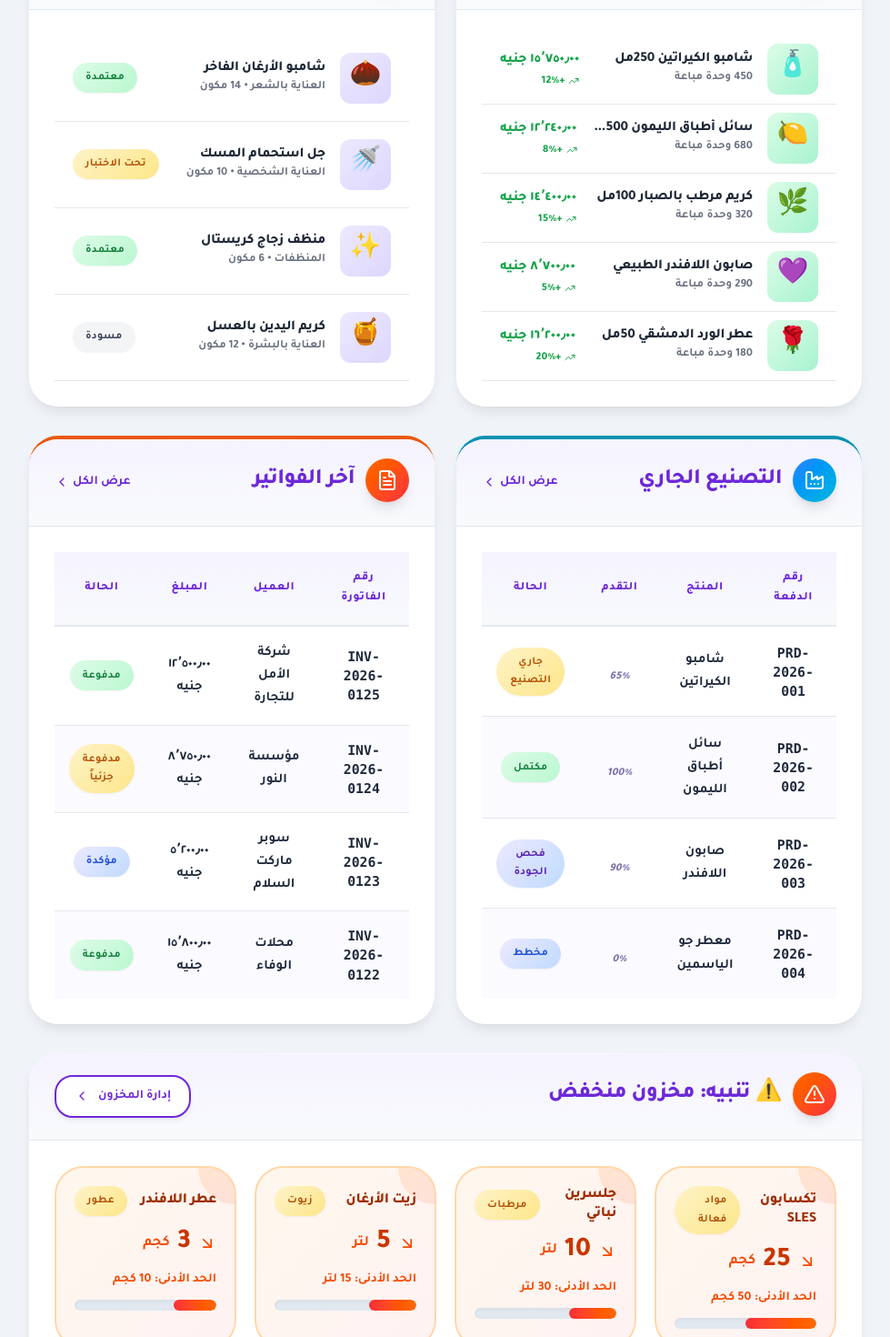
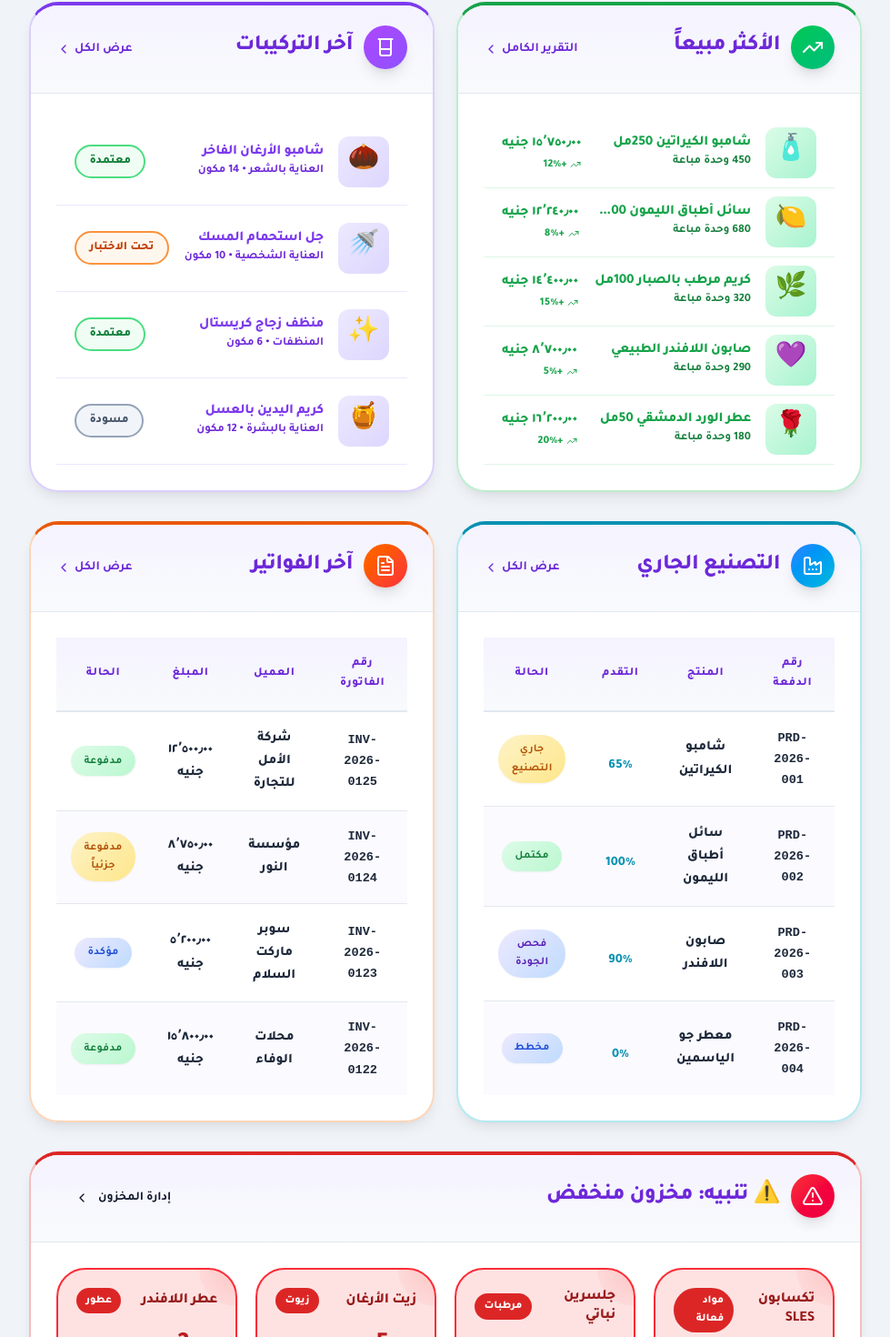
Before and after one commit to fantazia1110-design/BRAVO-new-sestym-, a Next.js app: page / in a window 1280 px wide. Shown: the part 1279-2749 px from the top of the page at 91% size, without its empty margins (0-979 px from the left). Built offline with nearby package versions, Linux system fonts and the light colour scheme.

Commit message:
fix: restore all dashboard section styles + fix double >> in JSX
Co-authored-by: arena-agent <297053741+arena-agent@users.noreply.github.com>

```diff
--- a/src/app/page.tsx
+++ b/src/app/page.tsx
@@ -94,7 +94,7 @@ const quickActions = [
   { label: 'إضافة مادة خام', href: '/raw-materials/new', icon: <FlaskConical size={24} />, color: '#4338ca', colorLight: '#6366f1' },
   { label: 'تركيبة جديدة', href: '/formula-lab', icon: <Beaker size={24} />, color: '#7c3aed', colorLight: '#a78bfa' },
   { label: 'بدء تصنيع', href: '/production/new', icon: <Factory size={24} />, color: '#0891b2', colorLight: '#22d3ee' },
-  { label: 'فاتورة جديدة', href: '/invoices/new', icon: <FileText size={24} />, color: '#be123c', colorLight: '#f43f5e' },
+  { label: 'فاتورة جديدة', href: '/invoices/new', icon: <FileText size={24} />, color: '#ea580c', colorLight: '#f97316' },
 ];
 
 function hexToRgb(hex: string): [number, number, number] {
@@ -185,7 +185,7 @@ export default function DashboardPage() {
       </div>
 
       {/* الإحصائيات */}
-      <div style={{ display: 'grid', gridTemplateColumns: 'repeat(8, minmax(0, 1fr))', gap: '0.5rem' }}>
+      <div style={{ display: 'grid', gridTemplateColumns: 'repeat(8, minmax(0, 1fr))', gap: '0.5rem', padding: '1.25rem', borderRadius: '1.2rem', border: '2px solid #e2e8f0', background: 'rgba(255,255,255,0.7)' }}>
         <StatCard
           title="المواد الخام"
           value={formatNumber(stats.rawMaterials, 0)}
@@ -259,7 +259,7 @@ export default function DashboardPage() {
       </div>
 
       {/* أقسام المنتجات */}
-      <div className="animate-slide-up" style={{ animationDelay: '0.3s', animationFillMode: 'both' }}>
+      <div className="animate-slide-up" style={{ animationDelay: '0.3s', animationFillMode: 'both', padding: '1.25rem', borderRadius: '1.2rem', border: '2px solid #e2e8f0', background: 'rgba(255,255,255,0.7)' }}>
         <div className="flex items-center justify-between mb-5">
           <h2 className="text-2xl font-extrabold flex items-center gap-3">
             <span className="w-12 h-12 rounded-xl bg-gradient-to-br from-blue-500 to-purple-500 flex items-center justify-center text-white shadow-lg">
@@ -287,7 +287,7 @@ export default function DashboardPage() {
       </div>
 
       {/* الإجراءات السريعة */}
-      <div className="card animate-slide-up" style={{ animationDelay: '0.5s', animationFillMode: 'both', border: 'none' }}>
+      <div className="card animate-slide-up" style={{ animationDelay: '0.5s', animationFillMode: 'both', border: '2px solid #e2e8f0', background: 'rgba(255,255,255,0.7)' }}>
         <div className="card-header">
           <h2 className="text-2xl font-extrabold flex items-center gap-3">
             <span className="w-12 h-12 rounded-xl bg-gradient-to-br from-amber-500 to-orange-500 flex items-center justify-center text-white shadow-lg animate-pulse">
@@ -308,15 +308,15 @@ export default function DashboardPage() {
       {/* المنتجات الأكثر مبيعاً والتركيبات */}
       <div className="two-col-layout">
         {/* المنتجات الأكثر مبيعاً */}
-        <div className="card list-card animate-slide-up" style={{ animationDelay: '0.7s', animationFillMode: 'both', border: 'none', borderTop: '4px solid #16a34a' }}>
+        <div className="card list-card animate-slide-up section-color-green" style={{ animationDelay: '0.7s', animationFillMode: 'both', border: '2px solid rgba(34,197,94,0.3)', borderTop: '4px solid #16a34a' }}>
           <div className="card-header flex items-center justify-between" style={{ background: 'linear-gradient(to bottom, rgba(34,197,94,0.08), rgba(248,250,252,0.9))' }}>
-            <h2 className="text-2xl font-extrabold flex items-center gap-3">
+            <h2 className="text-2xl font-extrabold flex items-center gap-3 section-color-green">
               <span className="w-12 h-12 rounded-xl bg-gradient-to-br from-green-500 to-emerald-500 flex items-center justify-center text-white shadow-lg">
                 <TrendingUp size={24} />
               </span>
               الأكثر مبيعاً
             </h2>
-            <Link href="/reports" className="text-sm text-[var(--primary)] font-bold hover:underline flex items-center gap-1">
+            <Link href="/reports" style={{ color: '#16a34a' }} className="text-sm font-bold hover:underline flex items-center gap-1">
               التقرير الكامل
               <ChevronLeft size={16} />
             </Link>
@@ -325,15 +325,15 @@ export default function DashboardPage() {
             {topProducts.map((product, index) => (
               <div
                 key={index}
-                style={{ display: 'flex', alignItems: 'center', gap: '1rem', padding: '1rem 1.25rem', borderBottom: '1px solid #e5e7eb', cursor: 'pointer', transition: 'all 0.2s' }}
-                className="group last:border-0 hover:bg-green-50 hover:translate-x-1"
+                style={{ display: 'flex', alignItems: 'center', gap: '1rem', padding: '1rem 1.25rem', borderBottom: '1px solid rgba(34,197,94,0.15)', cursor: 'pointer', transition: 'all 0.25s ease' }}
+                className="group last:border-0 hover-list-green"
               >
                 <div style={{ width: '3.5rem', height: '3.5rem', borderRadius: '0.75rem', background: 'linear-gradient(135deg, #dcfce7, #a7f3d0)', display: 'flex', alignItems: 'center', justifyContent: 'center', fontSize: '1.75rem', flexShrink: 0, transition: 'transform 0.3s' }} className="group-hover:scale-110 group-hover:rotate-6">
                   {product.emoji}
                 </div>
                 <div style={{ flex: 1, minWidth: 0 }}>
-                  <h4 style={{ fontWeight: 800, fontSize: '0.95rem', color: '#1f2937', margin: 0 }} className="group-hover:text-green-700 truncate">{product.name}</h4>
-                  <p style={{ fontWeight: 700, fontSize: '0.8rem', color: '#6b7280', margin: 0 }}>{product.sales} وحدة مباعة</p>
+                  <h4 style={{ fontWeight: 800, fontSize: '0.95rem', color: '#16a34a', margin: 0 }} className="truncate">{product.name}</h4>
+                  <p style={{ fontWeight: 700, fontSize: '0.8rem', color: '#15803d', margin: 0 }}>{product.sales} وحدة مباعة</p>
                 </div>
                 <div style={{ textAlign: 'left', flexShrink: 0 }}>
                   <p style={{ fontWeight: 800, fontSize: '0.95rem', color: '#16a34a', margin: 0 }}>{formatCurrency(product.revenue)}</p>
@@ -348,15 +348,15 @@ export default function DashboardPage() {
         </div>
 
         {/* آخر التركيبات */}
-        <div className="card list-card animate-slide-up" style={{ animationDelay: '0.8s', animationFillMode: 'both', border: 'none', borderTop: '4px solid #7c3aed' }}>
+        <div className="card list-card animate-slide-up section-color-purple" style={{ animationDelay: '0.8s', animationFillMode: 'both', border: '2px solid rgba(139,92,246,0.3)', borderTop: '4px solid #7c3aed' }}>
           <div className="card-header flex items-center justify-between" style={{ background: 'linear-gradient(to bottom, rgba(139,92,246,0.08), rgba(248,250,252,0.9))' }}>
-            <h2 className="text-2xl font-extrabold flex items-center gap-3">
+            <h2 className="text-2xl font-extrabold flex items-center gap-3 section-color-purple">
               <span className="w-12 h-12 rounded-xl bg-gradient-to-br from-purple-500 to-violet-500 flex items-center justify-center text-white shadow-lg">
                 <Beaker size={24} />
               </span>
               آخر التركيبات
             </h2>
-            <Link href="/formulas" className="text-sm text-[var(--primary)] font-bold hover:underline flex items-center gap-1">
+            <Link href="/formulas" style={{ color: '#7c3aed' }} className="text-sm font-bold hover:underline flex items-center gap-1">
               عرض الكل
               <ChevronLeft size={16} />
             </Link>
@@ -365,20 +365,20 @@ export default function DashboardPage() {
             {recentFormulas.map((formula, index) => (
               <div
                 key={index}
-                style={{ display: 'flex', alignItems: 'center', gap: '1rem', padding: '1rem 1.25rem', borderBottom: '1px solid #e5e7eb', cursor: 'pointer', transition: 'background 0.2s' }}
-                className="group last:border-0 hover:bg-purple-50 hover:translate-x-1"
+                style={{ display: 'flex', alignItems: 'center', gap: '1rem', padding: '1rem 1.25rem', borderBottom: '1px solid rgba(139,92,246,0.15)', cursor: 'pointer', transition: 'all 0.25s ease' }}
+                className="group last:border-0 hover-list-purple"
               >
                 <div style={{ width: '3.5rem', height: '3.5rem', borderRadius: '0.75rem', background: 'linear-gradient(135deg, #ede9fe, #ddd6fe)', display: 'flex', alignItems: 'center', justifyContent: 'center', fontSize: '1.75rem', flexShrink: 0, transition: 'transform 0.3s' }} className="group-hover:scale-110 group-hover:rotate-6">
                   {formula.emoji}
                 </div>
                 <div style={{ flex: 1, minWidth: 0 }}>
-                  <h4 style={{ fontWeight: 800, fontSize: '0.95rem', color: '#1f2937', margin: 0 }} className="group-hover:text-purple-700 truncate">{formula.name}</h4>
-                  <p style={{ fontWeight: 700, fontSize: '0.8rem', color: '#6b7280', margin: 0 }}>{formula.category} • {formula.ingredients} مكون</p>
+                  <h4 style={{ fontWeight: 800, fontSize: '0.95rem', color: '#7c3aed', margin: 0 }} className="truncate">{formula.name}</h4>
+                  <p style={{ fontWeight: 700, fontSize: '0.8rem', color: '#6d28d9', margin: 0 }}>{formula.category} • {formula.ingredients} مكون</p>
                 </div>
                 <div style={{ flexShrink: 0 }}>
-                  {formula.status === 'approved' && <Badge variant="success">معتمدة</Badge>}
-                  {formula.status === 'testing' && <Badge variant="warning">تحت الاختبار</Badge>}
-                  {formula.status === 'draft' && <Badge variant="default">مسودة</Badge>}
+                  {formula.status === 'approved' && <span style={{ fontWeight: 900, fontSize: '0.82rem', padding: '0.35rem 0.9rem', borderRadius: '9999px', display: 'inline-flex', alignItems: 'center', background: '#f0fdf4', color: '#15803d', border: '2px solid #4ade80' }}>معتمدة</span>}
+                  {formula.status === 'testing' && <span style={{ fontWeight: 900, fontSize: '0.82rem', padding: '0.35rem 0.9rem', borderRadius: '9999px', display: 'inline-flex', alignItems: 'center', background: '#fff7ed', color: '#c2410c', border: '2px solid #fb923c' }}>تحت الاختبار</span>}
+                  {formula.status === 'draft' && <span style={{ fontWeight: 900, fontSize: '0.82rem', padding: '0.35rem 0.9rem', borderRadius: '9999px', display: 'inline-flex', alignItems: 'center', background: '#f1f5f9', color: '#475569', border: '2px solid #94a3b8' }}>مسودة</span>}
                 </div>
               </div>
             ))}
@@ -389,15 +389,15 @@ export default function DashboardPage() {
       {/* التصنيع والفواتير */}
       <div className="two-col-layout">
         {/* آخر عمليات التصنيع */}
-        <div className="card list-card animate-slide-up" style={{ animationDelay: '0.9s', animationFillMode: 'both', border: 'none', borderTop: '4px solid #0891b2' }}>
+        <div className="card list-card animate-slide-up section-color-cyan" style={{ animationDelay: '0.9s', animationFillMode: 'both', border: '2px solid rgba(6,182,212,0.3)', borderTop: '4px solid #0891b2' }}>
           <div className="card-header flex items-center justify-between" style={{ background: 'linear-gradient(to bottom, rgba(6,182,212,0.08), rgba(248,250,252,0.9))' }}>
-            <h2 className="text-2xl font-extrabold flex items-center gap-3">
+            <h2 className="text-2xl font-extrabold flex items-center gap-3 section-color-cyan">
               <span className="w-12 h-12 rounded-xl bg-gradient-to-br from-blue-500 to-cyan-500 flex items-center justify-center text-white shadow-lg">
                 <Factory size={24} />
               </span>
               التصنيع الجاري
             </h2>
-            <Link href="/production" className="text-sm text-[var(--primary)] font-bold hover:underline flex items-center gap-1">
+            <Link href="/production" style={{ color: '#0891b2' }} className="text-sm font-bold hover:underline flex items-center gap-1">
               عرض الكل
               <ChevronLeft size={16} />
             </Link>
@@ -406,26 +406,26 @@ export default function DashboardPage() {
             <table className="table">
               <thead>
                 <tr>
-                  <th className="font-extrabold">رقم الدفعة</th>
-                  <th className="font-extrabold">المنتج</th>
-                  <th className="font-extrabold">التقدم</th>
-                  <th className="font-extrabold">الحالة</th>
+                  <th className="font-extrabold" style={{ color: '#0891b2' }}>رقم الدفعة</th>
+                  <th className="font-extrabold" style={{ color: '#0891b2' }}>المنتج</th>
+                  <th className="font-extrabold" style={{ color: '#0891b2' }}>التقدم</th>
+                  <th className="font-extrabold" style={{ color: '#0891b2' }}>الحالة</th>
                 </tr>
               </thead>
               <tbody>
                 {recentProduction.map((batch, index) => (
-                  <tr key={index} className="group">
-                    <td className="font-mono font-extrabold text-sm text-[var(--primary)]">{batch.batchNumber}</td>
-                    <td className="font-extrabold">{batch.product}</td>
+                  <tr key={index} className="group" style={{ transition: 'all 0.25s ease', cursor: 'pointer' }}>
+                    <td style={{ color: '#0891b2', fontWeight: 900, fontSize: '0.85rem', fontFamily: 'monospace' }}>{batch.batchNumber}</td>
+                    <td style={{ color: '#0e7490', fontWeight: 800 }}>{batch.product}</td>
                     <td>
-                      <div className="w-full max-w-[120px]">
-                        <div className="progress-bar h-2">
-                          <div className="progress-fill" style={{ width: `${batch.progress}%` }} />
+                      <div style={{ width: '100%', maxWidth: '140px' }}>
+                        <div className="progress-bar h-3" style={{ background: 'rgba(8,145,178,0.15)', borderRadius: '999px', overflow: 'hidden' }}>
+                          <div style={{ width: `${batch.progress}%`, height: '100%', borderRadius: '999px', background: 'linear-gradient(90deg, #0891b2, #22d3ee)', transition: 'width 0.5s ease' }} />
                         </div>
-                        <span className="text-xs font-extrabold text-[var(--text-muted)]">{batch.progress}%</span>
+                        <span style={{ color: '#0891b2', fontWeight: 900, fontSize: '0.9rem', marginTop: '0.25rem', display: 'block', textAlign: 'center' }}>{batch.progress}%</span>
                       </div>
                     </td>
-                    <td className="font-bold">{getProductionStatusBadge(batch.status)}</td>
+                    <td style={{ fontWeight: 800, color: '#0e7490', fontSize: '0.85rem' }}>{getProductionStatusBadge(batch.status)}</td>
                   </tr>
                 ))}
               </tbody>
@@ -434,15 +434,15 @@ export default function DashboardPage() {
         </div>
 
         {/* آخر الفواتير */}
-        <div className="card list-card animate-slide-up" style={{ animationDelay: '1s', animationFillMode: 'both', border: 'none', borderTop: '4px solid #ea580c' }}>
+        <div className="card list-card animate-slide-up section-color-orange" style={{ animationDelay: '1s', animationFillMode: 'both', border: '2px solid rgba(249,115,22,0.3)', borderTop: '4px solid #ea580c' }}>
           <div className="card-header flex items-center justify-between" style={{ background: 'linear-gradient(to bottom, rgba(249,115,22,0.08), rgba(248,250,252,0.9))' }}>
-            <h2 className="text-2xl font-extrabold flex items-center gap-3">
+            <h2 className="text-2xl font-extrabold flex items-center gap-3 section-color-orange">
               <span className="w-12 h-12 rounded-xl bg-gradient-to-br from-orange-500 to-red-500 flex items-center justify-center text-white shadow-lg">
                 <FileText size={24} />
               </span>
               آخر الفواتير
             </h2>
-            <Link href="/invoices" className="text-sm text-[var(--primary)] font-bold hover:underline flex items-center gap-1">
+            <Link href="/invoices" style={{ color: '#ea580c' }} className="text-sm font-bold hover:underline flex items-center gap-1">
               عرض الكل
               <ChevronLeft size={16} />
             </Link>
@@ -451,19 +451,19 @@ export default function DashboardPage() {
             <table className="table">
               <thead>
                 <tr>
-                  <th className="font-extrabold">رقم الفاتورة</th>
-                  <th className="font-extrabold">العميل</th>
-                  <th className="font-extrabold">المبلغ</th>
-                  <th className="font-extrabold">الحالة</th>
+                  <th className="font-extrabold" style={{ color: '#ea580c' }}>رقم الفاتورة</th>
+                  <th className="font-extrabold" style={{ color: '#ea580c' }}>العميل</th>
+                  <th className="font-extrabold" style={{ color: '#ea580c' }}>المبلغ</th>
+                  <th className="font-extrabold" style={{ color: '#ea580c' }}>الحالة</th>
                 </tr>
               </thead>
               <tbody>
                 {recentInvoices.map((invoice, index) => (
-                  <tr key={index} className="group">
-                    <td className="font-mono font-extrabold text-sm text-[var(--primary)]">{invoice.number}</td>
-                    <td className="font-extrabold">{invoice.customer}</td>
-                    <td className="font-extrabold text-green-600">{formatCurrency(invoice.total)}</td>
-                    <td className="font-bold">{getInvoiceStatusBadge(invoice.status)}</td>
+                  <tr key={index} className="group" style={{ transition: 'all 0.25s ease', cursor: 'pointer' }}>
+                    <td style={{ color: '#ea580c', fontWeight: 900, fontSize: '0.85rem', fontFamily: 'monospace' }}>{invoice.number}</td>
+                    <td style={{ color: '#c2410c', fontWeight: 800 }}>{invoice.customer}</td>
+                    <td style={{ color: '#ea580c', fontWeight: 800 }}>{formatCurrency(invoice.total)}</td>
+                    <td style={{ fontWeight: 800, color: '#c2410c', fontSize: '0.85rem' }}>{getInvoiceStatusBadge(invoice.status)}</td>
                   </tr>
                 ))}
               </tbody>
@@ -473,45 +473,44 @@ export default function DashboardPage() {
       </div>
 
       {/* المواد منخفضة المخزون */}
-      <div className="card animate-slide-up" style={{ animationDelay: '1.1s', animationFillMode: 'both', border: 'none' }}>
-        <div className="card-header flex items-center justify-between">
-          <h2 className="text-2xl font-extrabold flex items-center gap-3">
-            <span className="w-12 h-12 rounded-xl bg-gradient-to-br from-orange-500 to-red-500 flex items-center justify-center text-white shadow-lg animate-pulse">
+      <div className="card animate-slide-up section-color-red" style={{ animationDelay: '1.1s', animationFillMode: 'both', border: '2px solid rgba(220,38,38,0.3)', borderTop: '4px solid #dc2626' }}>
+        <div className="card-header flex items-center justify-between" style={{ background: 'linear-gradient(to bottom, rgba(220,38,38,0.08), rgba(248,250,252,0.9))' }}>
+          <h2 className="text-2xl font-extrabold flex items-center gap-3 section-color-red">
+            <span className="w-12 h-12 rounded-xl bg-gradient-to-br from-red-500 to-rose-600 flex items-center justify-center text-white shadow-lg animate-pulse">
               <AlertTriangle size={24} />
             </span>
             ⚠️ تنبيه: مخزون منخفض
           </h2>
-          <Link href="/inventory" className="btn btn-outline btn-sm group" style={{ borderColor: '#dc2626', color: '#dc2626' }}>
+          <div onClick={() => window.location.href = '/inventory'} className="btn btn-red-outline btn-sm group">
             إدارة المخزون
             <ChevronLeft size={16} className="group-hover:-translate-x-1 transition-transform" />
-          </Link>
+          </div>
         </div>
         <div className="card-body">
           <div className="grid grid-cols-4 gap-5">
             {lowStockItems.map((item, index) => (
               <div
                 key={index}
-                className="relative p-5 rounded-2xl bg-gradient-to-br from-orange-50 to-red-50 border-2 border-orange-200 hover:border-orange-400 hover:shadow-xl hover:shadow-orange-500/10 hover:-translate-y-2 transition-all duration-300 overflow-hidden group animate-slide-up"
-                style={{ animationDelay: `${1.2 + index * 0.1}s`, animationFillMode: 'both' }}
+                className="relative p-5 rounded-2xl border-2 border-red-500 hover:border-red-700 hover:shadow-xl hover:shadow-red-500/25 hover:-translate-y-2 transition-all duration-300 overflow-hidden group animate-slide-up"
+                style={{ animationDelay: `${1.2 + index * 0.1}s`, animationFillMode: 'both', background: '#fee2e2' }}
               >
-                <div className="absolute -top-10 -right-10 w-20 h-20 bg-gradient-to-br from-orange-200 to-red-200 rounded-full opacity-50 group-hover:scale-150 transition-transform duration-500" />
+                <div className="absolute -top-10 -right-10 w-20 h-20 rounded-full opacity-25 group-hover:scale-150 transition-transform duration-500" style={{ background: 'radial-gradient(circle, #f87171, transparent)' }} />
                 <div className="relative">
                   <div className="flex items-center justify-between mb-3">
-                    <h4 className="font-bold text-orange-800">{item.name}</h4>
-                    <Badge variant="warning">{item.category}</Badge>
+                    <h4 style={{ fontWeight: 800, color: '#991b1b', margin: 0 }}>{item.name}</h4>
+                    <span style={{ fontWeight: 900, fontSize: '0.75rem', padding: '0.25rem 0.65rem', borderRadius: '9999px', background: '#dc2626', color: '#fff' }}>{item.category}</span>
                   </div>
                   <div className="flex items-center gap-2 mb-3">
-                    <ArrowDownRight className="text-orange-600" size={20} />
-                    <span className="text-3xl font-extrabold text-orange-700">{item.current}</span>
-                    <span className="text-orange-600 font-bold">{item.unit}</span>
+                    <ArrowDownRight style={{ color: '#dc2626' }} size={22} />
+                    <span style={{ fontWeight: 900, fontSize: '1.75rem', color: '#b91c1c' }}>{item.current}</span>
+                    <span style={{ fontWeight: 800, color: '#dc2626' }}>{item.unit}</span>
                   </div>
-                  <div className="text-sm text-orange-600 font-bold mb-3">
+                  <div style={{ fontWeight: 800, fontSize: '0.85rem', color: '#dc2626', marginBottom: '0.75rem' }}>
                     الحد الأدنى: {item.min} {item.unit}
                   </div>
-                  <div className="progress-bar bg-orange-200 h-3">
+                  <div className="progress-bar h-3" style={{ background: '#fecaca', borderRadius: '999px', overflow: 'hidden' }}>
                     <div
-                      className="h-full rounded-full bg-gradient-to-r from-red-500 to-orange-500 transition-all duration-500"
-                      style={{ width: `${Math.min((item.current / item.min) * 100, 100)}%` }}
+                      style={{ width: `${Math.min((item.current / item.min) * 100, 100)}%`, height: '100%', borderRadius: '999px', background: '#dc2626', transition: 'width 0.5s ease' }}
                     />
                   </div>
                 </div>
```
